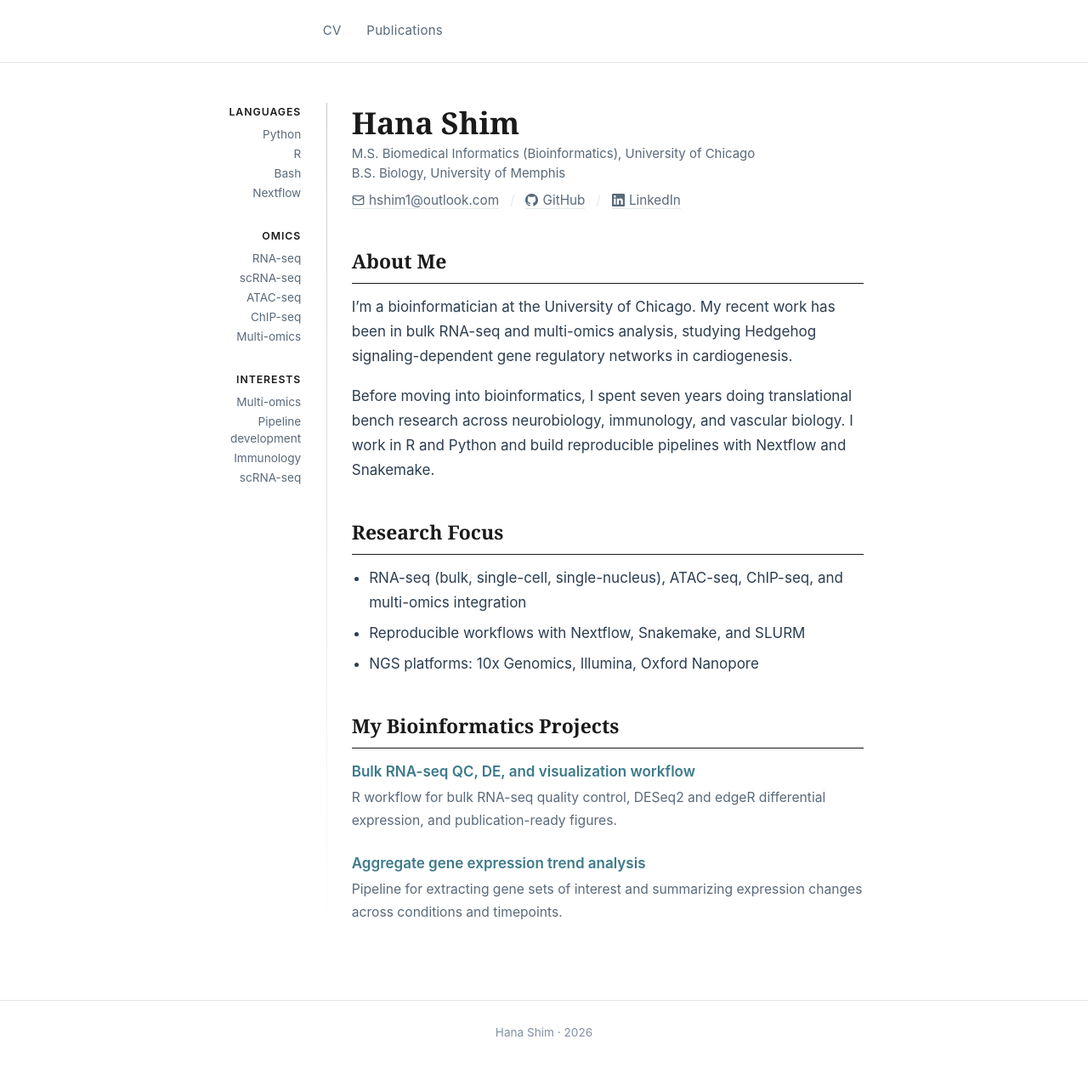
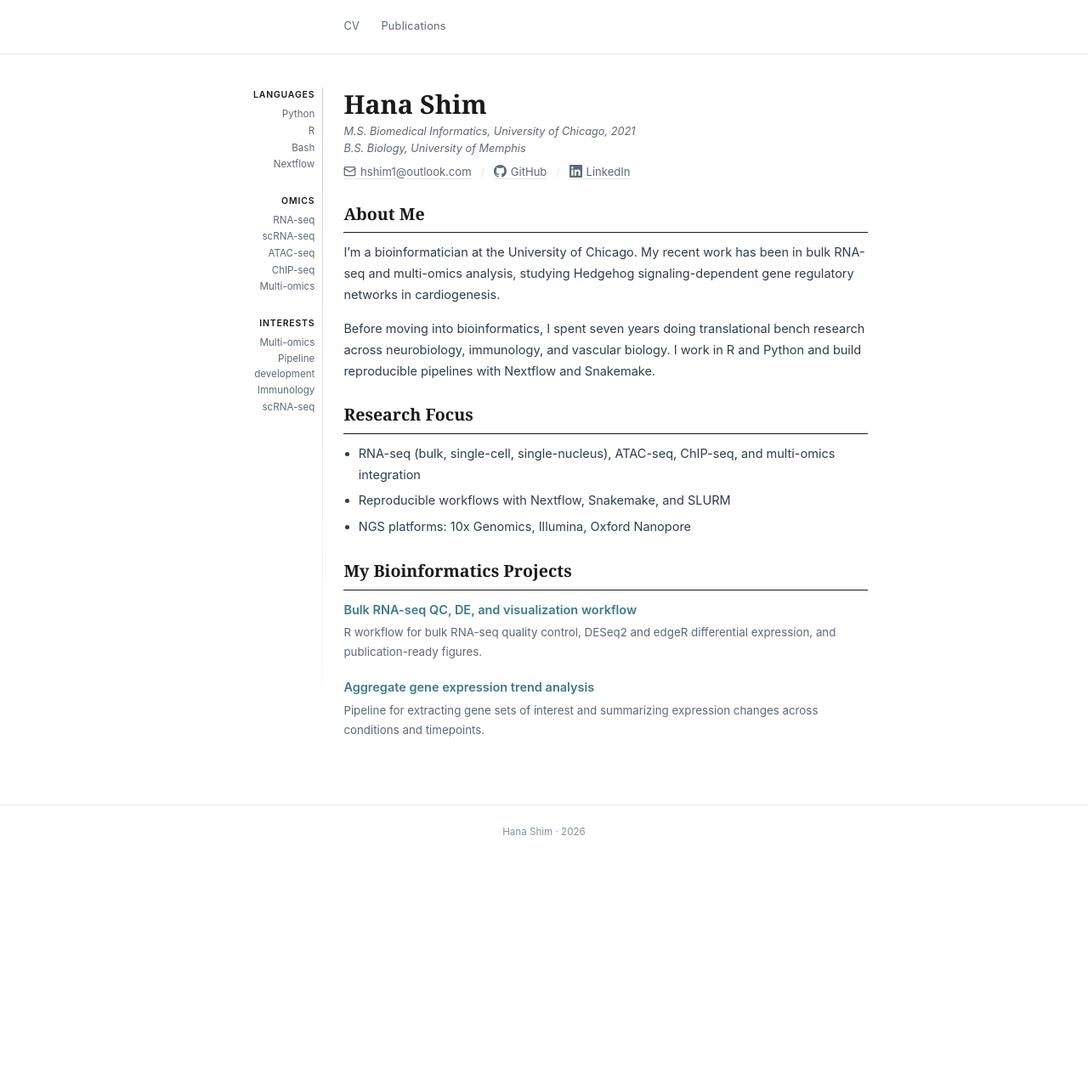
Before and after one commit to hshim1/hshim1.github.io, a Jekyll site: the page built from index.md, in a window 1280 px wide. Shown: the whole page at 85% size. Built offline with Jekyll 4.4.1, drawn with Linux system fonts in a browser that asks for light colours; after the commit the page ends 1026 px from its top, so only the background shows below that.

Commit message:
Italicize degrees, fix nav alignment, reduce body text, tighten layout

```diff
--- a/_sass/main.scss
+++ b/_sass/main.scss
@@ -27,7 +27,7 @@ $inset: 1.75rem;
 }
 
 html {
-  font-size: 17px;
+  font-size: 14.5px;
 }
 
 body {
@@ -49,7 +49,7 @@ header {
 nav {
   max-width: $content-width;
   margin: 0 auto;
-  padding-left: calc(#{$sidebar-width} + #{$inset});
+  padding-left: calc(2rem + #{$sidebar-width} + #{$inset});
 }
 
 .nav-links {
@@ -89,7 +89,7 @@ main {
   width: $sidebar-width;
   flex-shrink: 0;
   padding-top: 0;
-  padding-right: $inset;
+  padding-right: 0.6rem;
 
   h3 {
     font-size: 0.72rem;
@@ -158,7 +158,7 @@ h2 {
   font-size: 1.35rem;
   font-weight: 700;
   color: $black;
-  margin-top: 2.25rem;
+  margin-top: 1.5rem;
   margin-bottom: 0.75rem;
   padding-bottom: 0.35rem;
   border-bottom: 1px solid $black;
--- a/index.md
+++ b/index.md
@@ -33,8 +33,8 @@ title: Hana Shim
 # Hana Shim
 
 <p class="education-brief">
-M.S. Biomedical Informatics (Bioinformatics), University of Chicago<br>
-B.S. Biology, University of Memphis
+<em>M.S. Biomedical Informatics, University of Chicago, 2021</em><br>
+<em>B.S. Biology, University of Memphis</em>
 </p>
 
 <div class="contact">
```
